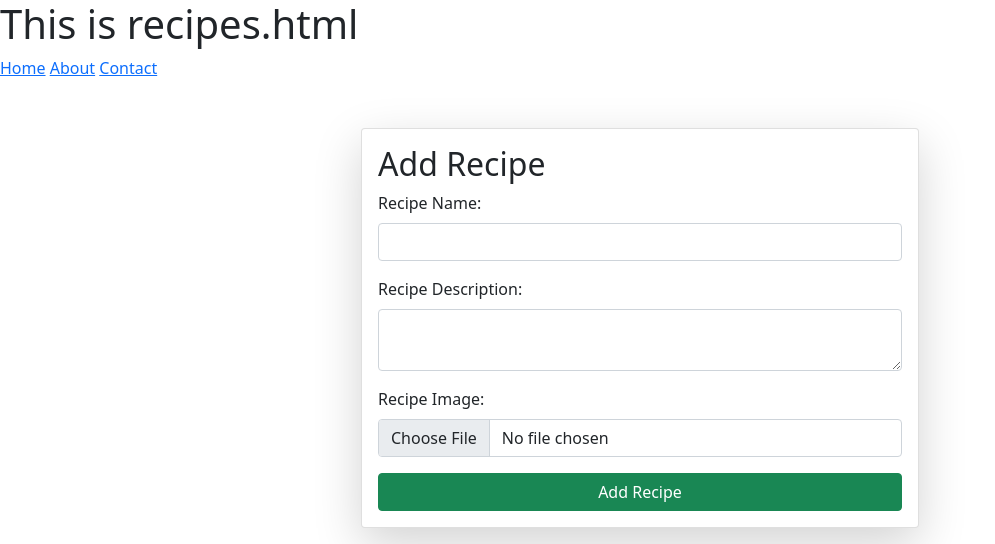
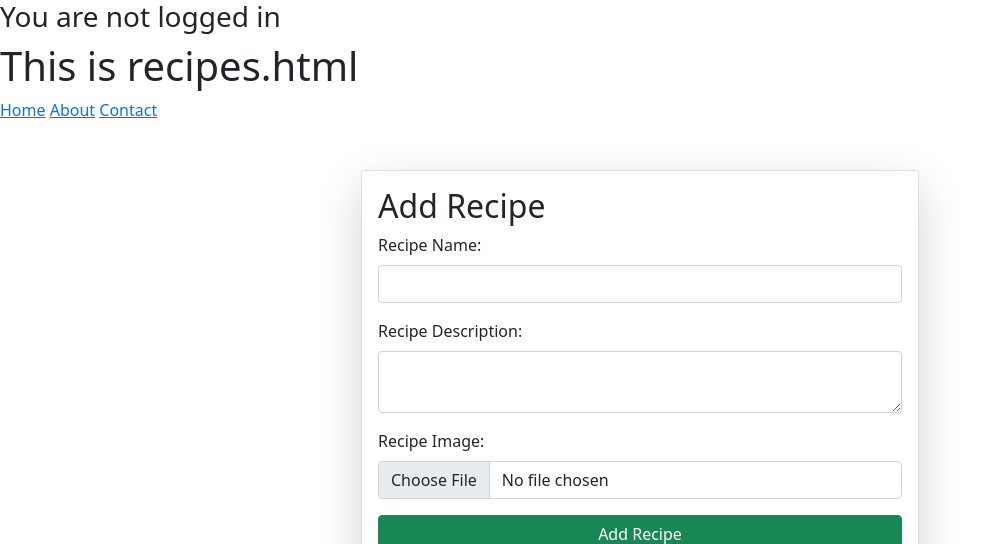
Before and after one commit to Abin48477/LearnPython, a Django app: page /recipes/ in a window 1280 px wide. Shown: the top 544 px of the page, without its empty margins (0-995 px from the left). Run offline with Django 5.2, Linux system fonts and the light colour scheme; data comes from the database, SQL or seed files in the repository.

Commit message:
Update recipes.html

```diff
--- a/core/vege/templates/recipes.html
+++ b/core/vege/templates/recipes.html
@@ -1,5 +1,11 @@
 {% extends "base.html" %}
 {% block start %}
+{% if user.is_authenticated %}
+    <h3>Welcome, {{ user.username }}</h3>
+{% else %}
+    <h3>You are not logged in</h3>
+{% endif %}
+
 <h1>This is recipes.html</h1>
     <a href="{% url 'home' %}">Home</a>
     <a href="{% url 'about' %}">About</a>
```
